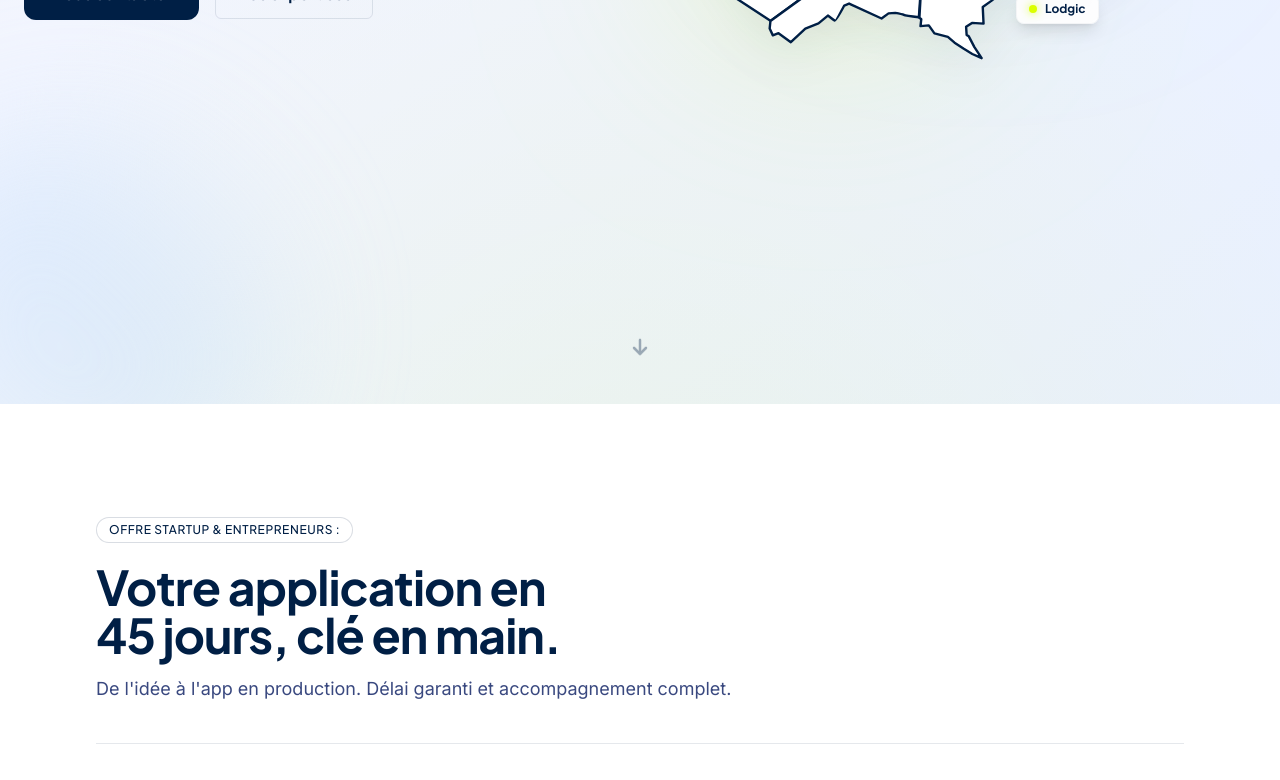
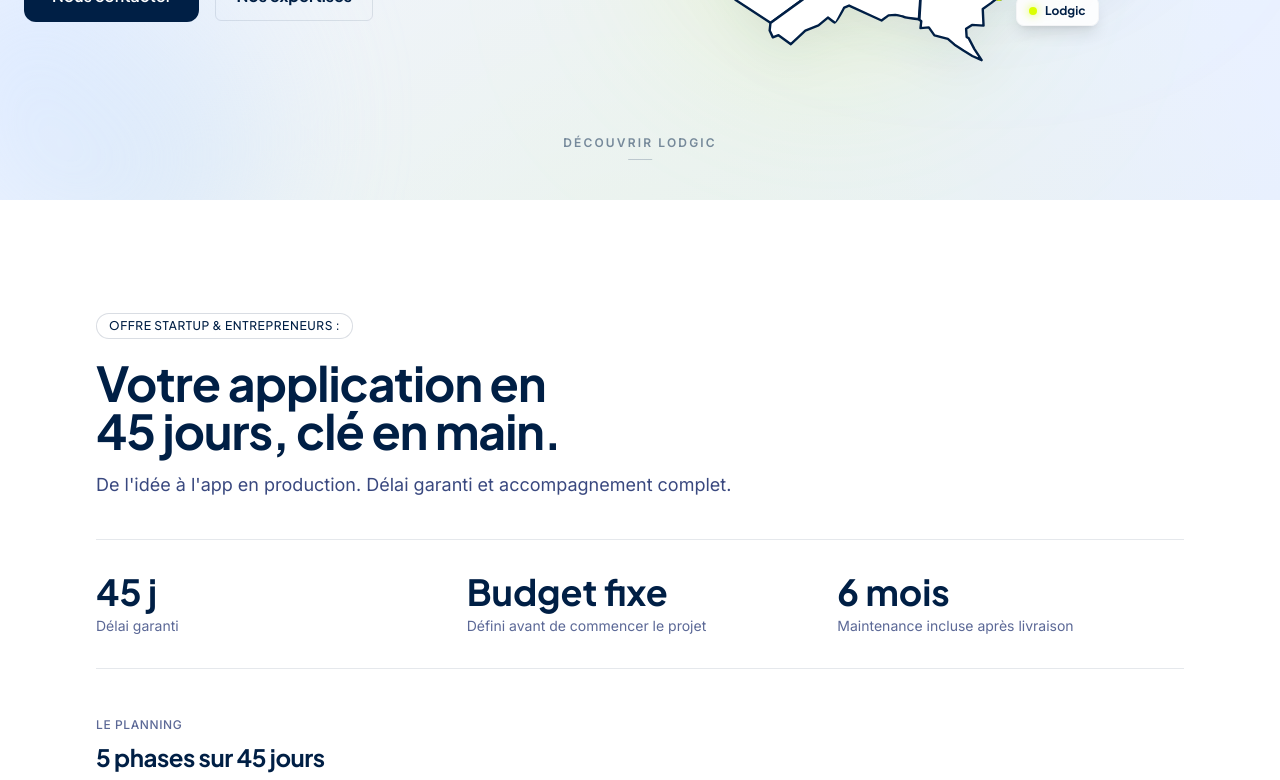
Before and after one commit to Lodgic-LLC/Landing-Website, a Next.js app: page / in a window 1280 px wide. Shown: the part 600-1380 px from the top of the page. Built offline with nearby package versions, Linux system fonts and the light colour scheme.

Commit message:
fix performances et stuff

```diff
--- a/src/components/pages/home/About.tsx
+++ b/src/components/pages/home/About.tsx
@@ -163,7 +163,7 @@ const About = () => {
                   type: "spring",
                   stiffness: 50,
                 }}
-                className="group relative flex h-full flex-col overflow-hidden rounded-3xl border border-white/[0.08] bg-white/[0.04] p-8 backdrop-blur-sm transition-all duration-500 hover:border-white/[0.14] hover:bg-white/[0.07] md:p-10"
+                className="group relative flex h-full flex-col overflow-hidden rounded-3xl border border-white/[0.08] bg-white/[0.04] p-8 transition-all duration-500 hover:border-white/[0.14] hover:bg-white/[0.07] md:p-10"
               >
                 {/* Card inner glow on hover */}
                 <div
--- a/src/components/pages/home/Hero.tsx
+++ b/src/components/pages/home/Hero.tsx
@@ -6,7 +6,7 @@ import { motion } from "framer-motion";
 
 export default function Hero() {
   return (
-    <section className="w-full min-h-screen bg-gradient-to-br from-[#f6f7fc] via-[#f0f4ff] to-[#e8f0ff] pt-24 md:pt-36 pb-48 md:pb-72 overflow-hidden relative flex flex-col justify-center">
+    <section className="w-full min-h-screen bg-gradient-to-br from-[#f6f7fc] via-[#f0f4ff] to-[#e8f0ff] pt-24 md:pt-36 pb-20 overflow-hidden relative flex flex-col justify-center">
       {/* Décor de fond subtil */}
       <div className="pointer-events-none absolute inset-0">
         <div className="absolute -top-24 -right-24 h-96 w-96 rounded-full bg-gradient-to-br from-[#dbe7ff] via-[#c8d9ff] to-transparent blur-3xl opacity-70" />
@@ -600,30 +600,18 @@ export default function Hero() {
           </div>
         </div>
       </div>
-      {/* Scroll hint arrow — truly centered on the page */}
-      <div className="pointer-events-none absolute bottom-10 left-1/2 -translate-x-1/2 animate-[bounce_2.5s_infinite] opacity-35 z-10">
-        <svg
-          width="24"
-          height="24"
-          viewBox="0 0 24 24"
-          fill="none"
-          xmlns="http://www.w3.org/2000/svg"
+      {/* Discover CTA — centered at bottom of hero */}
+      <div className="absolute bottom-10 left-1/2 -translate-x-1/2 z-10 flex flex-col items-center gap-2">
+        <a
+          href="#about"
+          className="group flex flex-col items-center gap-2 text-[#001F45]/50 transition-colors duration-300 hover:text-[#001F45]"
+          aria-label="Découvrir Lodgic"
         >
-          <path
-            d="M12 4v14"
-            stroke="#001F45"
-            strokeWidth="2.5"
-            strokeLinecap="round"
-            strokeLinejoin="round"
-          />
-          <path
-            d="M6 12l6 6 6-6"
-            stroke="#001F45"
-            strokeWidth="2.5"
-            strokeLinecap="round"
-            strokeLinejoin="round"
-          />
-        </svg>
+          <span className="font-inter text-xs font-semibold uppercase tracking-[0.18em]">
+            Découvrir Lodgic
+          </span>
+          <span className="h-px w-6 bg-current opacity-40 transition-all duration-300 group-hover:w-10 group-hover:opacity-70" />
+        </a>
       </div>
     </section>
   );
```
